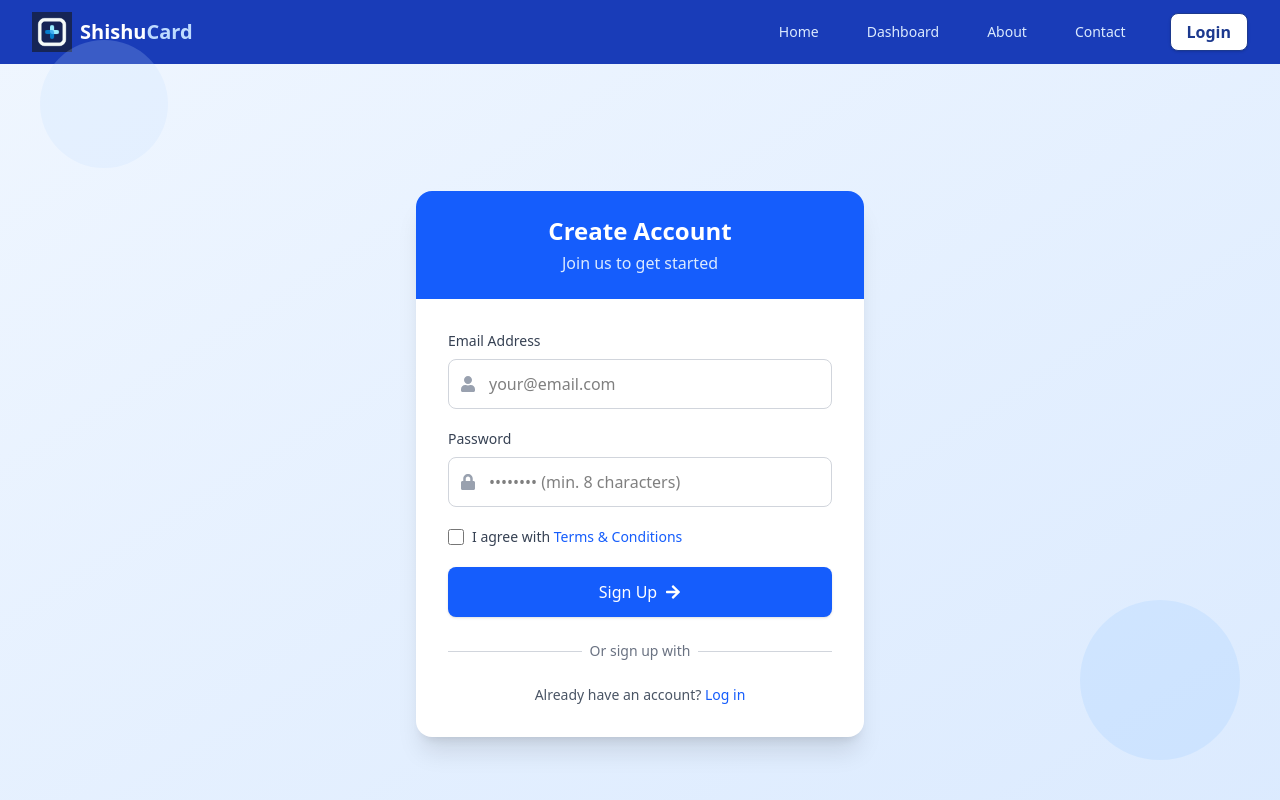
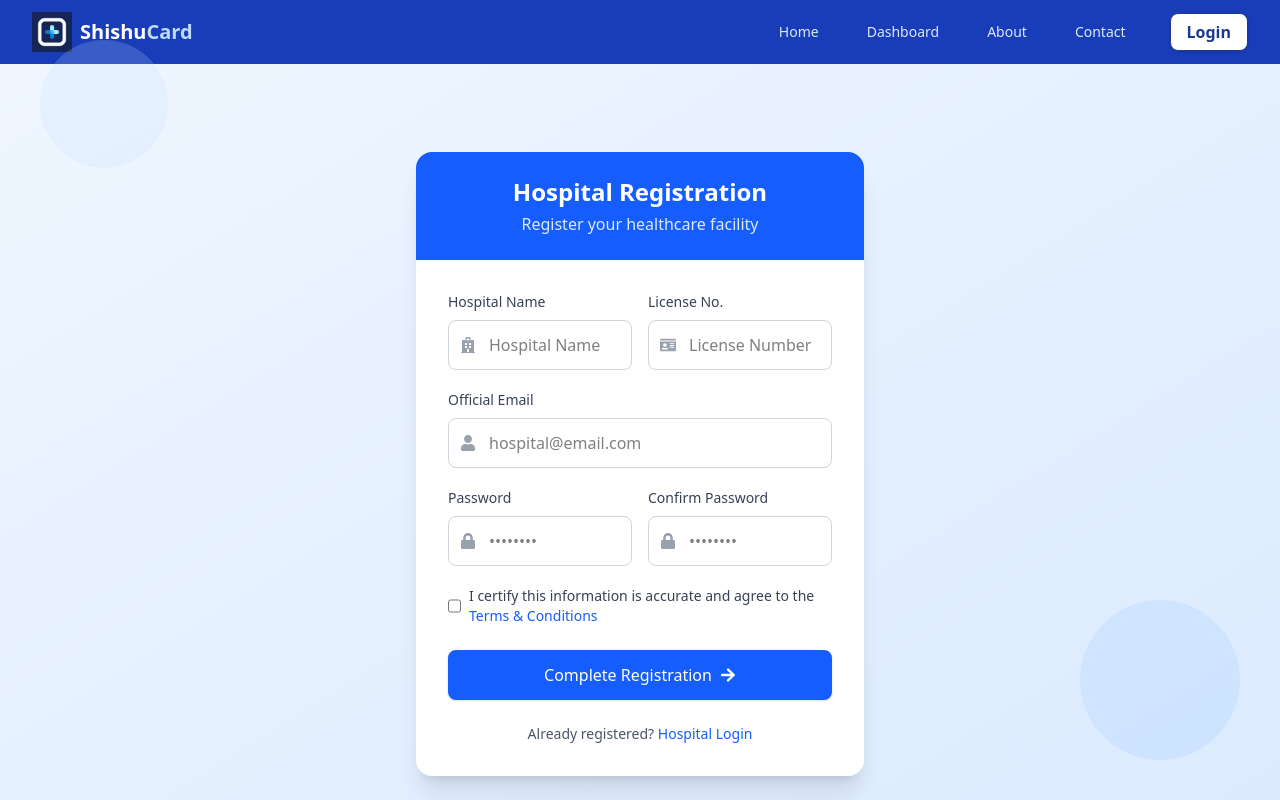
Before and after one commit to ShishuCard/Vaccination_Portal, a React (Vite) app: page /signup in a window 1280 px wide. Shown: the top 800 px of the page. Built offline with nearby package versions, Linux system fonts and the light colour scheme; no server answers.

Commit message:
improved signup page

```diff
--- a/src/components/signup.jsx
+++ b/src/components/signup.jsx
@@ -1,25 +1,65 @@
 import React, { useState } from "react";
-import { Link } from "react-router-dom";
-import { auth } from "../firebase";
+import { Link, useNavigate } from "react-router-dom";
+import { auth, db } from "../firebase";
 import { createUserWithEmailAndPassword } from "firebase/auth";
-import { FaUser, FaLock, FaArrowRight, FaGoogle, FaFacebook } from "react-icons/fa";
+import { doc, setDoc } from "firebase/firestore";
+import { FaUser, FaLock, FaArrowRight, FaHospital, FaIdCard } from "react-icons/fa";
 
-const Signup = () => {
-  const [email, setEmail] = useState("");
-  const [password, setPassword] = useState("");
+const HospitalSignup = () => {
+  const [hospitalData, setHospitalData] = useState({
+    name: "",
+    licenseNumber: "",
+    email: "",
+    password: "",
+    confirmPassword: ""
+  });
   const [loading, setLoading] = useState(false);
+  const [error, setError] = useState("");
+  const navigate = useNavigate();
+
+  const handleChange = (e) => {
+    const { name, value } = e.target;
+    setHospitalData(prev => ({
+      ...prev,
+      [name]: value
+    }));
+  };
 
   const handleSubmit = async (e) => {
     e.preventDefault();
+    setError("");
+
+    if (hospitalData.password !== hospitalData.confirmPassword) {
+      setError("Passwords don't match");
+      return;
+    }
+    if (hospitalData.password.length < 8) {
+      setError("Password must be at least 8 characters");
+      return;
+    }
+
     setLoading(true);
 
     try {
-      const userCredential = await createUserWithEmailAndPassword(auth, email, password);
-      console.log("User created:", userCredential.user);
-      alert("Signup successful!");
+      const userCredential = await createUserWithEmailAndPassword(
+        auth,
+        hospitalData.email,
+        hospitalData.password
+      );
+
+      const hospitalDocRef = doc(db, "hospitals", userCredential.user.uid);
+      await setDoc(hospitalDocRef, {
+        name: hospitalData.name,
+        licenseNumber: hospitalData.licenseNumber,
+        email: hospitalData.email,
+        createdAt: new Date(),
+        role: "hospital"
+      });
+
+      alert("Hospital registration successful!");
+      navigate("/dashboard");
     } catch (error) {
-      console.error("Error signing up:", error.message);
-      alert(error.message);
+      setError(error.message);
     } finally {
       setLoading(false);
     }
@@ -36,17 +76,68 @@ const Signup = () => {
         <div className="bg-white rounded-2xl shadow-xl overflow-hidden">
           {/* Header */}
           <div className="bg-blue-600 py-6 px-8 text-center">
-            <h1 className="text-2xl font-bold text-white">Create Account</h1>
-            <p className="text-blue-100 mt-1">Join us to get started</p>
+            <h1 className="text-2xl font-bold text-white">Hospital Registration</h1>
+            <p className="text-blue-100 mt-1">Register your healthcare facility</p>
           </div>
 
           {/* Form */}
           <div className="p-8">
-            <form className="space-y-5" onSubmit={handleSubmit}>
-              {/* Email Field */}
+            {error && (
+              <div className="mb-4 p-3 bg-red-100 text-red-700 rounded-lg text-sm">
+                {error}
+              </div>
+            )}
+
+            <form onSubmit={handleSubmit}>
+              {/* Hospital Info Row */}
+              <div className="grid grid-cols-1 md:grid-cols-2 gap-4 mb-5">
+                {/* Hospital Name */}
                 <div className="space-y-2">
                   <label className="block text-sm font-medium text-gray-700">
-                  Email Address
+                    Hospital Name
+                  </label>
+                  <div className="relative">
+                    <div className="absolute inset-y-0 left-0 pl-3 flex items-center pointer-events-none">
+                      <FaHospital className="text-gray-400" />
+                    </div>
+                    <input
+                      type="text"
+                      name="name"
+                      value={hospitalData.name}
+                      onChange={handleChange}
+                      placeholder="Hospital Name"
+                      className="w-full pl-10 pr-4 py-3 border border-gray-300 rounded-lg focus:outline-none focus:ring-2 focus:ring-blue-500 focus:border-transparent"
+                      required
+                    />
+                  </div>
+                </div>
+
+                {/* License Number */}
+                <div className="space-y-2">
+                  <label className="block text-sm font-medium text-gray-700">
+                    License No.
+                  </label>
+                  <div className="relative">
+                    <div className="absolute inset-y-0 left-0 pl-3 flex items-center pointer-events-none">
+                      <FaIdCard className="text-gray-400" />
+                    </div>
+                    <input
+                      type="text"
+                      name="licenseNumber"
+                      value={hospitalData.licenseNumber}
+                      onChange={handleChange}
+                      placeholder="License Number"
+                      className="w-full pl-10 pr-4 py-3 border border-gray-300 rounded-lg focus:outline-none focus:ring-2 focus:ring-blue-500 focus:border-transparent"
+                      required
+                    />
+                  </div>
+                </div>
+              </div>
+
+              {/* Email Field */}
+              <div className="space-y-2 mb-5">
+                <label className="block text-sm font-medium text-gray-700">
+                  Official Email
                 </label>
                 <div className="relative">
                   <div className="absolute inset-y-0 left-0 pl-3 flex items-center pointer-events-none">
@@ -54,16 +145,19 @@ const Signup = () => {
                   </div>
                   <input
                     type="email"
-                    value={email}
-                    onChange={(e) => setEmail(e.target.value)}
-                    placeholder="your@email.com"
+                    name="email"
+                    value={hospitalData.email}
+                    onChange={handleChange}
+                    placeholder="hospital@email.com"
                     className="w-full pl-10 pr-4 py-3 border border-gray-300 rounded-lg focus:outline-none focus:ring-2 focus:ring-blue-500 focus:border-transparent"
                     required
                   />
                 </div>
               </div>
 
-              {/* Password Field */}
+              {/* Password Row */}
+              <div className="grid grid-cols-1 md:grid-cols-2 gap-4 mb-5">
+                {/* Password */}
                 <div className="space-y-2">
                   <label className="block text-sm font-medium text-gray-700">
                     Password
@@ -74,9 +168,10 @@ const Signup = () => {
                     </div>
                     <input
                       type="password"
-                    value={password}
-                    onChange={(e) => setPassword(e.target.value)}
-                    placeholder="•••••••• (min. 8 characters)"
+                      name="password"
+                      value={hospitalData.password}
+                      onChange={handleChange}
+                      placeholder="••••••••"
                       className="w-full pl-10 pr-4 py-3 border border-gray-300 rounded-lg focus:outline-none focus:ring-2 focus:ring-blue-500 focus:border-transparent"
                       required
                       minLength="8"
@@ -84,8 +179,31 @@ const Signup = () => {
                   </div>
                 </div>
 
+                {/* Confirm Password */}
+                <div className="space-y-2">
+                  <label className="block text-sm font-medium text-gray-700">
+                    Confirm Password
+                  </label>
+                  <div className="relative">
+                    <div className="absolute inset-y-0 left-0 pl-3 flex items-center pointer-events-none">
+                      <FaLock className="text-gray-400" />
+                    </div>
+                    <input
+                      type="password"
+                      name="confirmPassword"
+                      value={hospitalData.confirmPassword}
+                      onChange={handleChange}
+                      placeholder="••••••••"
+                      className="w-full pl-10 pr-4 py-3 border border-gray-300 rounded-lg focus:outline-none focus:ring-2 focus:ring-blue-500 focus:border-transparent"
+                      required
+                      minLength="8"
+                    />
+                  </div>
+                </div>
+              </div>
+
               {/* Terms Checkbox */}
-              <div className="flex items-center">
+              <div className="flex items-center mb-6">
                 <input
                   id="terms"
                   type="checkbox"
@@ -93,7 +211,7 @@ const Signup = () => {
                   required
                 />
                 <label htmlFor="terms" className="ml-2 block text-sm text-gray-700">
-                  I agree with{" "}
+                  I certify this information is accurate and agree to the{" "}
                   <Link to="/terms" className="font-medium text-blue-600 hover:text-blue-500">
                     Terms & Conditions
                   </Link>
@@ -107,36 +225,21 @@ const Signup = () => {
                 className={`w-full flex items-center justify-center py-3 px-4 border border-transparent rounded-lg shadow-sm text-white bg-blue-600 hover:bg-blue-700 focus:outline-none focus:ring-2 focus:ring-offset-2 focus:ring-blue-500 ${loading ? 'opacity-70 cursor-not-allowed' : ''}`}
               >
                 {loading ? (
-                  'Creating account...'
+                  'Registering Hospital...'
                 ) : (
                   <>
-                    Sign Up <FaArrowRight className="ml-2" />
+                    Complete Registration <FaArrowRight className="ml-2" />
                   </>
                 )}
               </button>
             </form>
 
-            {/* Divider */}
-            <div className="mt-6">
-              <div className="relative">
-                <div className="absolute inset-0 flex items-center">
-                  <div className="w-full border-t border-gray-300"></div>
-                </div>
-                <div className="relative flex justify-center text-sm">
-                  <span className="px-2 bg-white text-gray-500">
-                    Or sign up with
-                  </span>
-                </div>
-              </div>
-            </div>
-
-
             {/* Login Link */}
             <div className="mt-6 text-center text-sm">
               <p className="text-gray-600">
-                Already have an account?{' '}
+                Already registered?{' '}
                 <Link to="/login" className="font-medium text-blue-600 hover:text-blue-500">
-                  Log in
+                  Hospital Login
                 </Link>
               </p>
             </div>
@@ -147,4 +250,4 @@ const Signup = () => {
   );
 };
 
-export default Signup;
+export default HospitalSignup;
```
Lines whose indentation alone changed are shown as unchanged.
